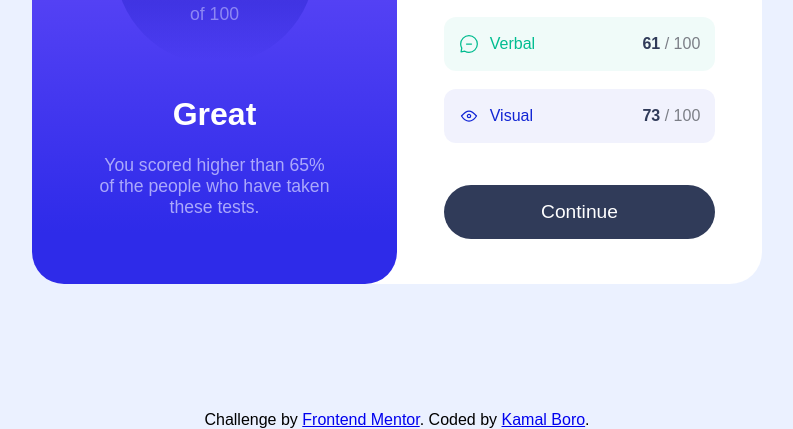
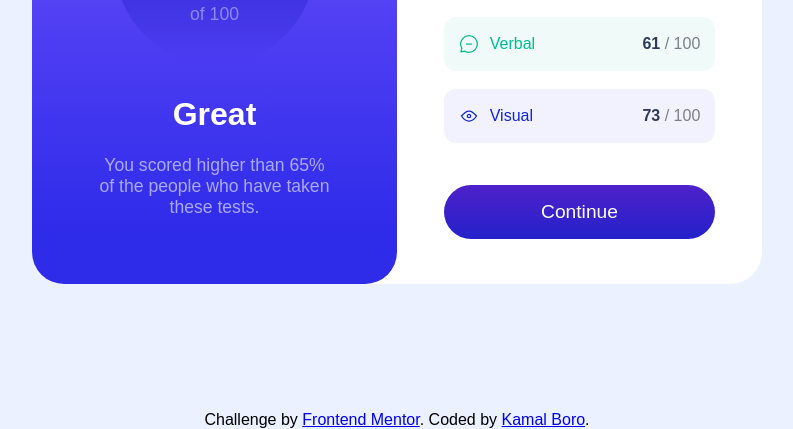
Before and after one commit to kamalboroKB/Results-summary-component, a plain HTML site: page index.html in a window 1280 px wide. In both pictures the pointer is over the button "Continue". Shown: the part 371-800 px from the top of the page, without its empty margins (243-1036 px from the left). Drawn offline with Linux system fonts and the light colour scheme.

Commit message:
Update styles.css

```diff
--- a/styles.css
+++ b/styles.css
@@ -227,6 +227,10 @@ body{
     background: HSLA(256, 72%, 46%, 1);
     background: linear-gradient(180deg,rgba(78, 33, 202, 1) 0%, rgba(36, 33, 202, 1) 100%);
 }
+.btnr:hover{
+    background: HSLA(256, 72%, 46%, 1);
+    background: linear-gradient(180deg,rgba(78, 33, 202, 1) 0%, rgba(36, 33, 202, 1) 100%);
+}
 
 
 @media (max-width: 700px) {
```
